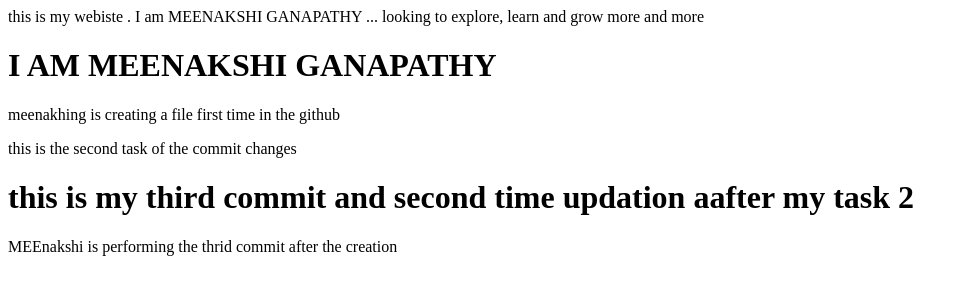
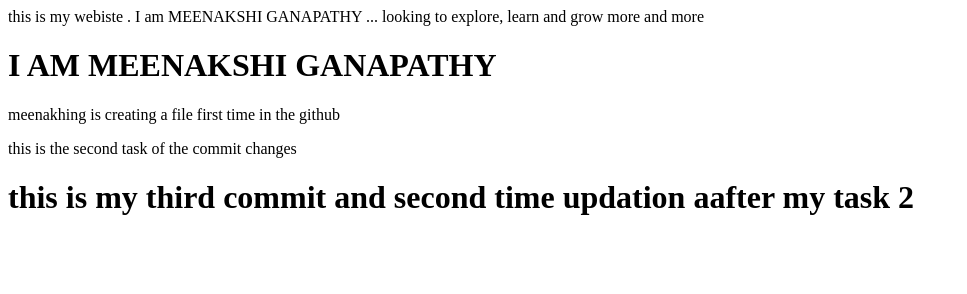
Before and after one commit to MEENAKSHIG20/Day2-EdunetTraining, a plain HTML site: page index.html in a window 1280 px wide. Shown: the whole page, without its empty margins (0-967 px from the left). Drawn offline with Linux system fonts and the light colour scheme.

Commit message:
Task 5- Delete the task4 commit

```diff
--- a/index.html
+++ b/index.html
@@ -8,7 +8,3 @@
 
 
 <h1> this is my third commit and second time updation aafter my task 2 </h1>
-
-
-
-<p> MEEnakshi is performing the thrid commit after the creation </p>
```
